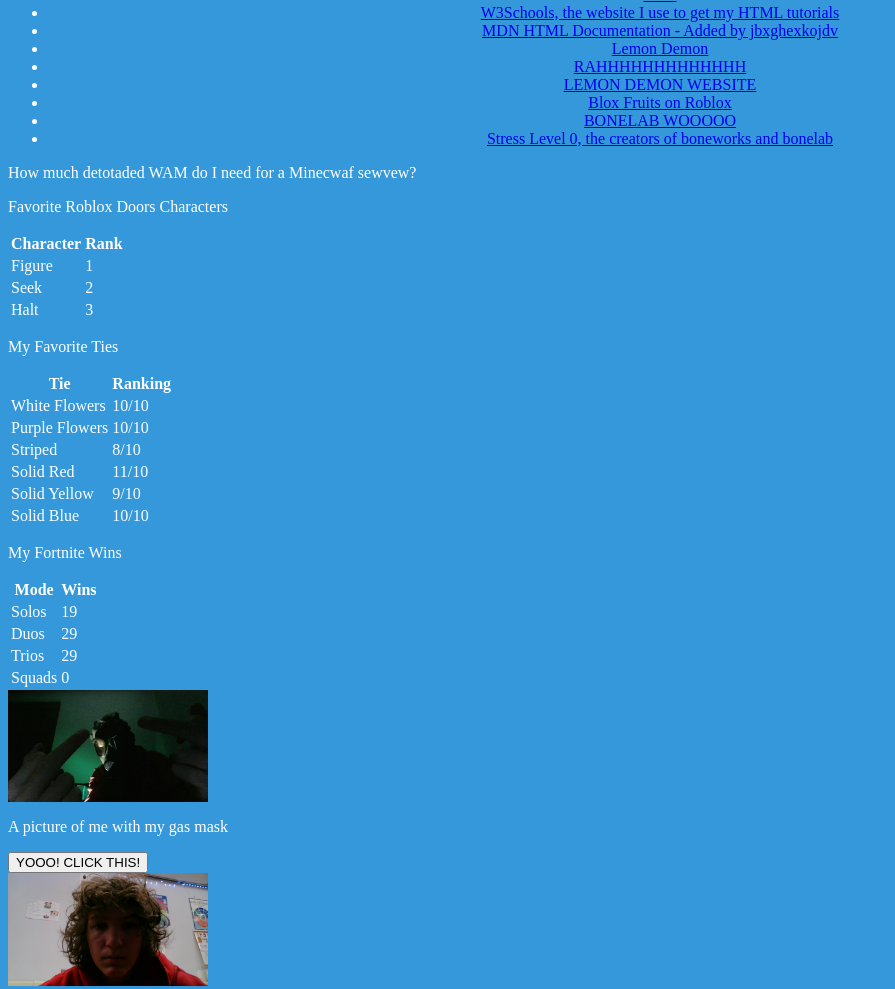
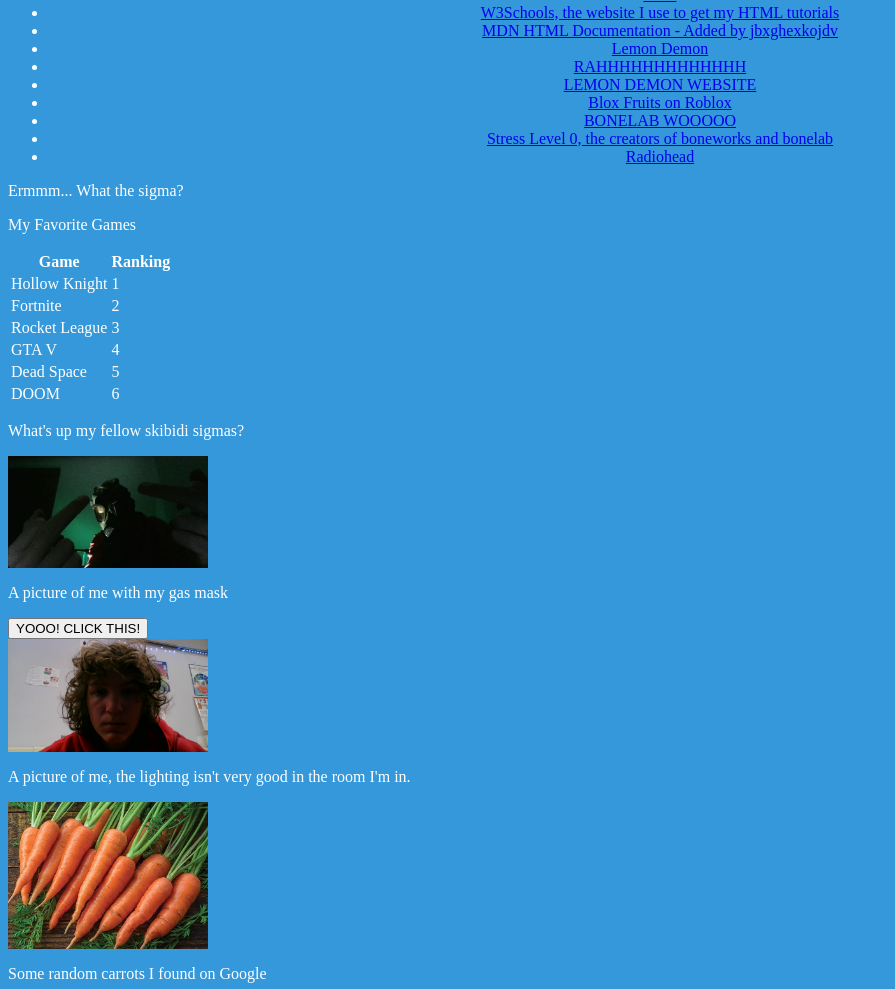
Before and after one commit to aswd1c32/aswd1c32.github.io, a plain HTML site: page index.html in a window 1280 px wide. Shown: the part 450-1439 px from the top of the page, without its empty margins (0-895 px from the left). Drawn offline with Linux system fonts and the light colour scheme.

Commit message:
A whole bunch of updates

```diff
--- a/index.html
+++ b/index.html
@@ -3,12 +3,12 @@
   <head>
     <link rel="icon" href="./favicon.ico" />
     <link rel="stylesheet" href="./style.css" />
-    <title>My goofy ass website</title>
+    <title>My silly website</title>
   </head>
   <body>
-    <p id="website-desc">Hello, this website is for a school project, but I also do this for fun.
+    <p id="website-desc">Hello my fellow skibidis, this website is for a school project, but I also do this for fun.
       I am interested in coding and I have the help of my good friend in real life, jbxghexkojdv on GitHub.</p>
-    <h1 id="header-before-links">A Website For Miscellaneous Things</h1>
+    <h1 id="header-before-links">Random links for random things</h1>
     <p id="javascript woohoo">I'm learning Javascript right now.</p>
     <ul id="list-of-links"> <!-- I guess you could say it's a "linked list!" Sorry, I had to. - jbxghexkojdv --> <!-- RAHHHHHHHHHH BEN! -->
       <li><a href="mailto:davidmyer999@gmail.com">Contact Me</a></li>
@@ -36,81 +36,41 @@
       <li><a href="https://www.roblox.com/games/2753915549/Blox-Fruits">Blox Fruits on Roblox</a></li>
       <li><a href="https://www.oculus.com/experiences/quest/4215734068529064/">BONELAB WOOOOO</a></li> <!-- BONELAB WOOHOO W GAME -->
       <li><a href="https://www.stresslevelzero.com/">Stress Level 0, the creators of boneworks and bonelab</a></li>
+      <li><a href="https://www.radiohead.com/library">Radiohead</a></li>
     </ul>
-    <p id="detotaded-wam">How much detotaded WAM do I need for a Minecwaf sewvew?</p>
-    <p id="doors-desc">Favorite Roblox Doors Characters</p>
-    <table id="roblox-doors-characters">
+    <p id="what-the-sigma">Ermmm... What the sigma?</p>
+    <p id="favorite video games">My Favorite Games</p>
+    <table id="game-ranking">
       <tr>
-        <th>Character</th>
-        <th>Rank</th>
+        <th>Game</th>
+        <th>Ranking</th>
       </tr>
       <tr>
-        <td>Figure</td>
+        <td>Hollow Knight</td>
         <td>1</td>
       </tr>
       <tr>
-        <td>Seek</td>
-        <td>2</td>
+        <td>Fortnite</td>
+        <td>2<td>
       </tr>
       <tr>
-        <td>Halt</td>
+        <td>Rocket League</td>
         <td>3</td>
       </tr>
-    </table>
-    <p id="tie-rank-desc">My Favorite Ties</p>
-    <table id="tie-ranking">
       <tr>
-        <th>Tie</th>
-        <th>Ranking</th>
+        <td>GTA V</td>
+        <td>4</td>
       </tr>
       <tr>
-        <td>White Flowers</td>
-        <td>10/10</td>
+        <td>Dead Space</td>
+        <td>5</td>
       </tr>
       <tr>
-        <td>Purple Flowers</td>
-        <td>10/10<td>
-      </tr>
-      <tr>
-        <td>Striped</td>
-        <td>8/10</td>
-      </tr>
-      <tr>
-        <td>Solid Red</td>
-        <td>11/10</td>
-      </tr>
-      <tr>
-        <td>Solid Yellow</td>
-        <td>9/10</td>
-      </tr>
-      <tr>
-        <td>Solid Blue</td>
-        <td>10/10</td>
+        <td>DOOM</td>
+        <td>6</td>
       </tr>
     </table>
-    <p id="fortnite-win-desc">My Fortnite Wins</p>
-    <table id="fortnite-wins">
-      <tr>
-        <th>Mode</th>
-        <th>Wins</th>
-      </tr>
-      <tr>
-        <td>Solos</td>
-        <td>19</td>
-      </tr>
-      <tr>
-        <td>Duos</td>
-        <td>29</td>
-      </tr>
-      <tr>
-        <td>Trios</td>
-        <td>29</td>
-      </tr>
-      <tr>
-        <td>Squads</td>
-        <td>0</td>
-      </tr>
-    </table>
+    <p id="skibidi-sigma">What's up my fellow skibidi sigmas?</p>
     <img src="gas mask.jpeg" id="gasmask1" alt="a picture of me with my gas mask"/></a>
     <p>A picture of me with my gas mask</p>
     <button onclick="rickroll();" id="rickroll-button">YOOO! CLICK THIS!</button>
@@ -127,10 +87,6 @@
     <p id="coco-desc">Coco, she hates being picked up, and she scratches you if you do pick her up.</p>
     <img src="./buddy.jpg" id="buddy" alt="Buddy, a cute dog that bit me on the face, and now I have a scar on my cheek." />
     <p id="buddy-desc">Buddy, a cute dog. He bit me on the face, and now I have a scar on my cheek.</p>
-    <img src="./pangolin.jpeg" id="Pangolin" alt="Pangolin" />
-    <p id="pangolin-desc">Pangolins are cute and Amogus.</p>
-    <img src="./peanut butter.jpeg" id="god" alt="my lord and savior" />
-    <p id="god-desc">This is George Washington Carver, he is my Lord and Savior because he did things with peanuts, and I love peanuts.</p>
     <p id="thanks-for-visiting">Thank you for visiting my website! I would prefer some feedback about it so that I can make it better. :)</p>
     <p id="credits" class="center">Everything by Ava Myers, except: <br />Translations by Benjamin Harris (jbxghexkojdv)</p>
     <script src="./stuff.js"></script>
```
